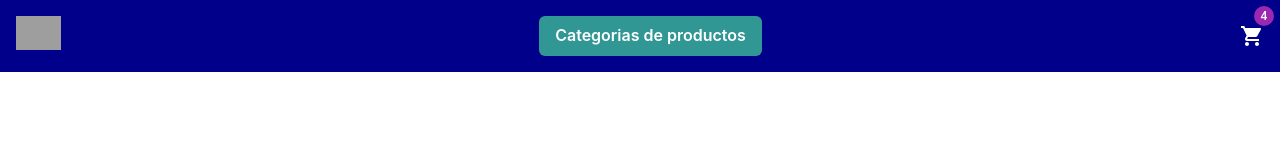
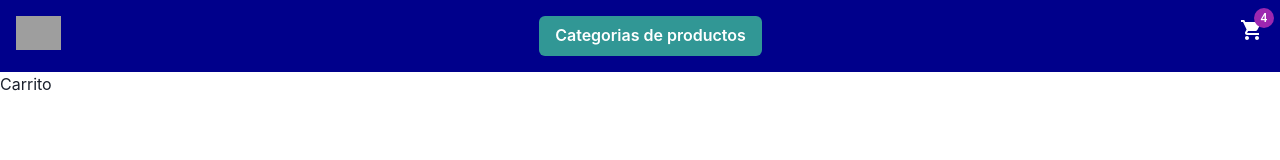
Before and after one commit to AguadaC/EntregaFinal-Aguada, a React (Vite) app: page /cart in a window 1280 px wide. Shown: the top 160 px of the page. Built offline with nearby package versions, Linux system fonts and the light colour scheme; grey boxes are pictures that could not be loaded.

Commit message:
feat(cart route): Added Route to cart component

```diff
--- a/src/App.jsx
+++ b/src/App.jsx
@@ -3,6 +3,7 @@
 import NavBar from './components/NavBar';
 import ItemListContainer from './components/ItemListContainer';
 import ItemDetailContainer from './components/ItemDetailContainer';
+import Cart from './components/Cart';
 
 const App = () => {
   return (
@@ -12,6 +13,7 @@
         <Route exact path="/" element={<ItemListContainer />} />
         <Route exact path="/category/:id" element={<ItemListContainer />} />
         <Route exact path="/item/:id" element={<ItemDetailContainer />} />
+        <Route exact path="/cart" element={<Cart />} />
       </Routes>
     </BrowserRouter>
 
--- /dev/null
+++ b/src/components/Cart.jsx
@@ -0,0 +1,11 @@
+import React from 'react'
+
+const Cart = () => {
+  return (
+    <div>
+      Carrito
+    </div>
+  )
+}
+
+export default Cart
--- a/src/components/NavBar.jsx
+++ b/src/components/NavBar.jsx
@@ -37,7 +37,9 @@
         </MenuList>
       </Menu>
       <Spacer />
-      <CartWidget itemCount={4}/>
+        <Link to={"/cart"}>
+          <CartWidget itemCount={4}/>
+        </Link>
     </Flex>
   )
 }
```
